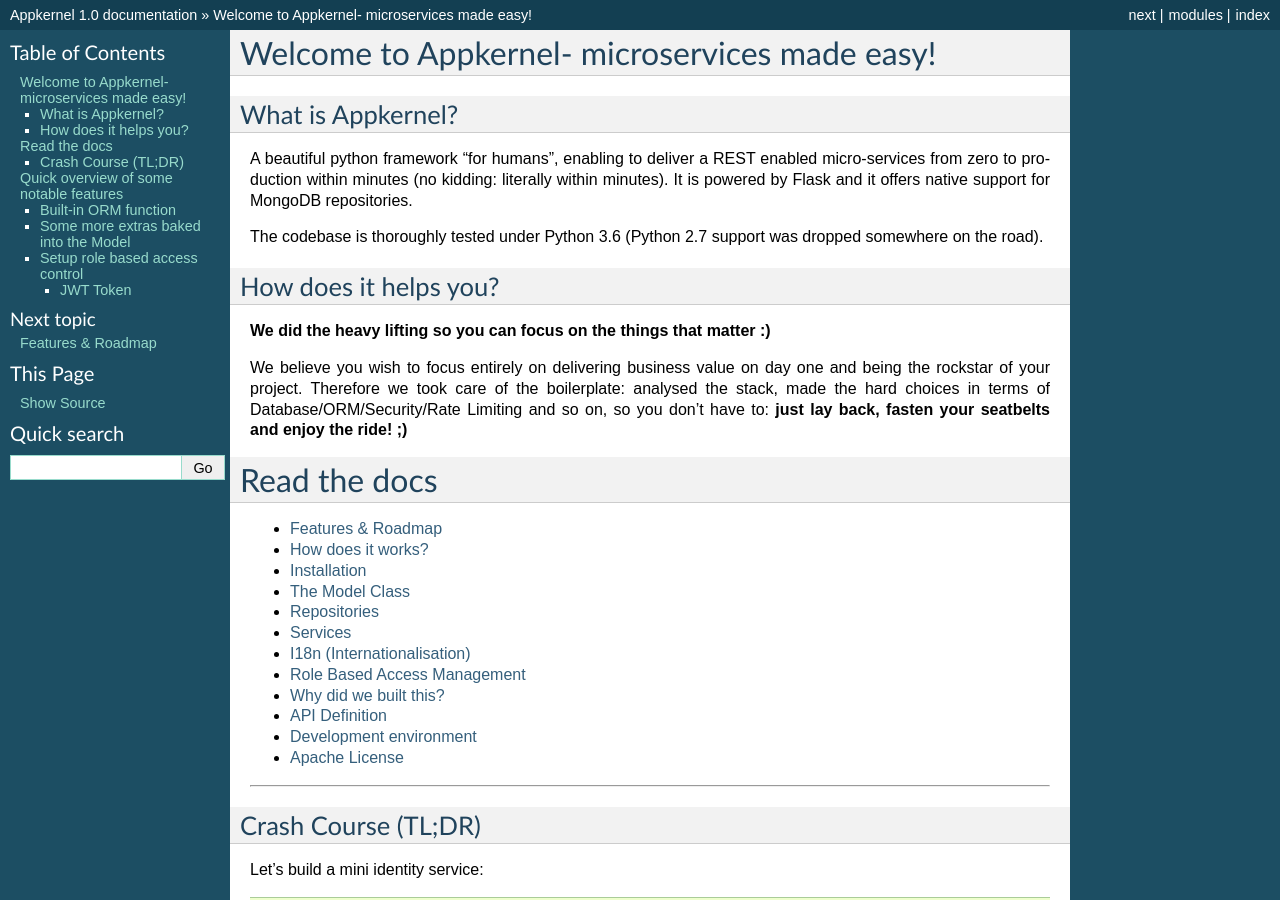
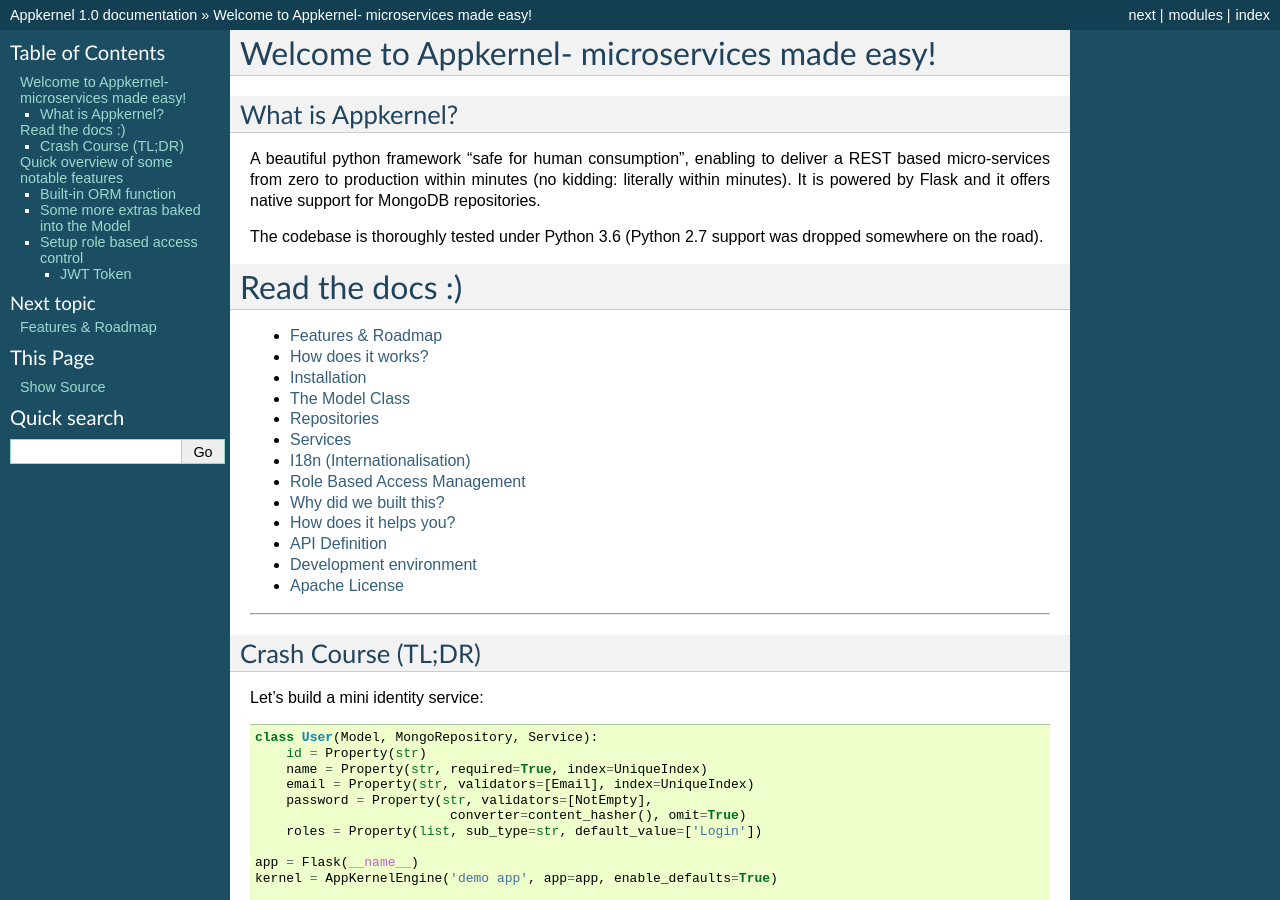
Before and after one commit to accelero-cloud/appkernel, a Sphinx documentation site: the page built from docs/index.rst, in a window 1280 px wide and 900 px high. Built offline with Sphinx 7.4.7, drawn with Linux system fonts in a browser that asks for light colours.

Commit message:
adding cclaus's changes back

```diff
--- a/docs/index.rst
+++ b/docs/index.rst
@@ -3,22 +3,14 @@ Welcome to Appkernel- microservices made easy!
 
 What is Appkernel?
 ------------------
-A beautiful python framework "for humans", enabling to deliver a REST enabled micro-services from zero to production within minutes (no kidding: literally within minutes).
+A beautiful python framework "safe for human consumption", enabling to deliver a REST based micro-services from zero to production within minutes (no kidding: literally within minutes).
 It is powered by Flask and it offers native support for MongoDB repositories.
 
 The codebase is thoroughly tested under Python 3.6 (Python 2.7 support was dropped somewhere on the road).
 
-How does it helps you?
-----------------------
-**We did the heavy lifting so you can focus on the things that matter :)**
 
-We believe you wish to focus entirely on delivering business value on day one and being the rockstar of your project.
-Therefore we took care of the boilerplate: analysed the stack, made the hard choices in terms of Database/ORM/Security/Rate Limiting and so on,
-so you don't have to: **just lay back, fasten your seatbelts and enjoy the ride! ;)**
-
-
-Read the docs
-=============
+Read the docs :)
+================
 .. include:: contents.rst.inc
 
 ****
--- a/docs/installation.rst
+++ b/docs/installation.rst
@@ -7,6 +7,3 @@ Installation
 Basic installation: ::
 
     pip install appkernel
-
-Config Engine
-Command line parameters
```
Also changed, not shown: docs/motivation_vision.rst (+8 -0 lines), .travis.yml.
